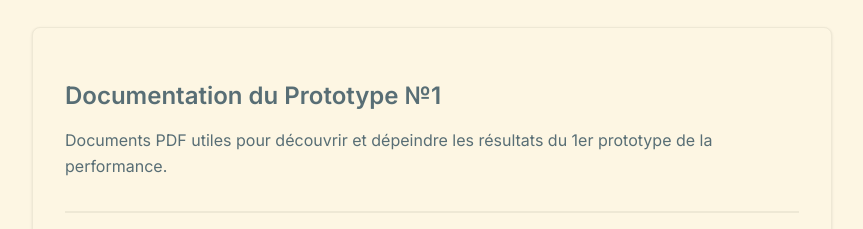
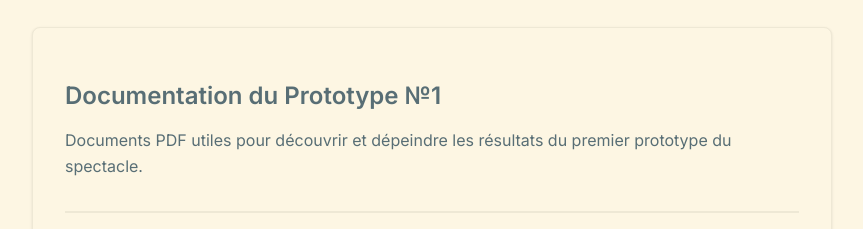
Before and after one commit to daqhris/DoublementAliene, a Next.js app: page /performance in a window 1280 px wide. Shown: the part 1120-1349 px from the top of the page, without its empty margins (208-1071 px from the left). Built offline with nearby package versions, Linux system fonts and the light colour scheme; no server answers.

Commit message:
changer des mots

```diff
--- a/app/performance/page.tsx
+++ b/app/performance/page.tsx
@@ -70,7 +70,7 @@ export default function PerformancePage() {
         <div className="theater-section-header mb-8">
           <h2 className="theater-heading-md">Documentation du Prototype №1</h2>
           <p className="text-theater-text leading-relaxed">
-            Documents PDF utiles pour découvrir et dépeindre les résultats du 1er prototype de la performance.
+            Documents PDF utiles pour découvrir et dépeindre les résultats du premier prototype du spectacle.
           </p>
         </div>
 
```
